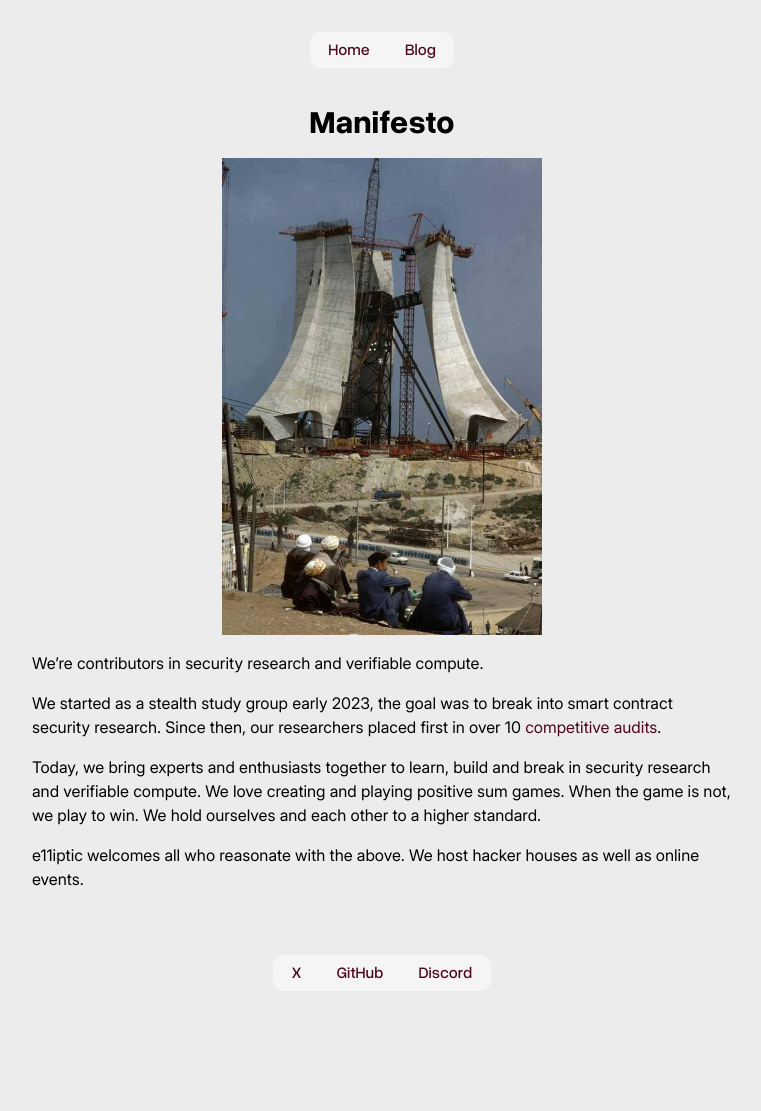
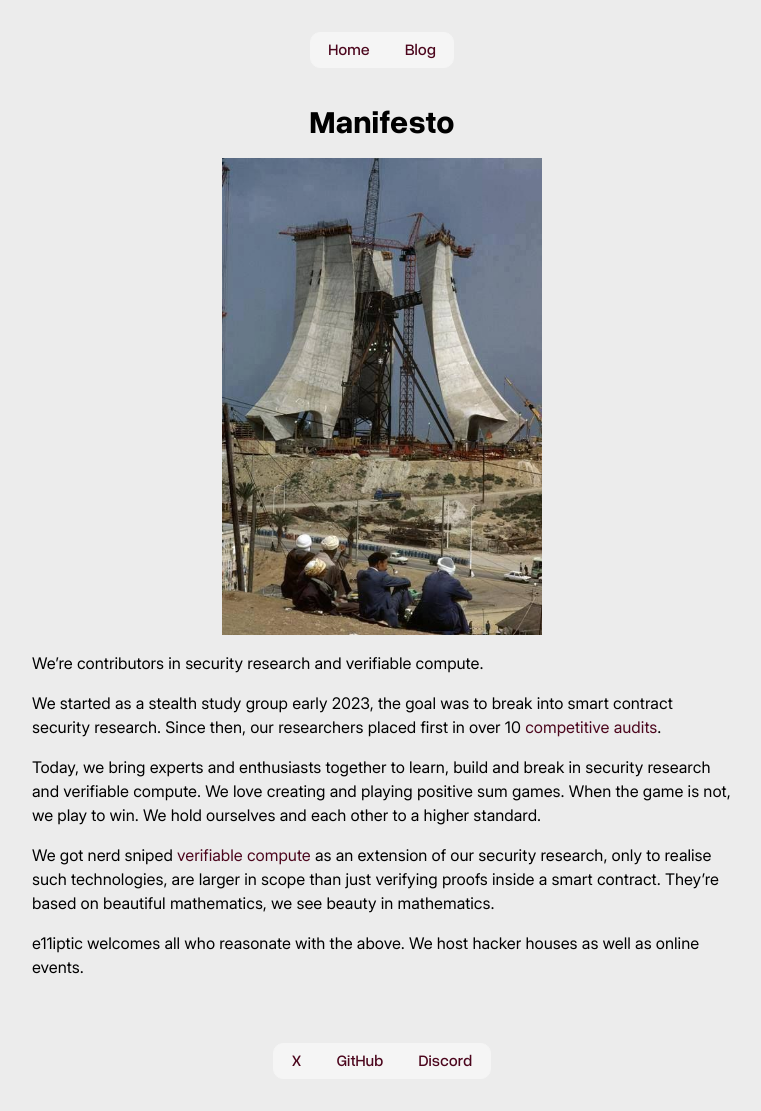
Before and after one commit to e11iptic/e11iptic.github.io, a Jekyll site: the page built from _posts/2025-11-02-Manifesto.md, in a window 1280 px wide. Shown: the whole page, without its empty margins (258-1019 px from the left). Built offline with Jekyll 4.4.1, drawn with Linux system fonts in a browser that asks for light colours; before the commit the page ends 1023 px from its top, so only the background shows below that.

Commit message:
Update manifesto

```diff
--- a/_posts/2025-11-02-Manifesto.md
+++ b/_posts/2025-11-02-Manifesto.md
@@ -12,4 +12,6 @@ We started as a stealth study group early 2023, the goal was to break into smart
 
 Today, we bring experts and enthusiasts together to learn, build and break in security research and verifiable compute. We love creating and playing positive sum games. When the game is not, we play to win. We hold ourselves and each other to a higher standard.
 
+We got nerd sniped [verifiable compute](https://www.microsoft.com/en-us/research/project/verifiable-computing/) as an extension of our security research, only to realise such technologies, are larger in scope than just verifying proofs inside a smart contract. They're based on beautiful mathematics, we see beauty in mathematics.
+
 e11iptic welcomes all who reasonate with the above. We host hacker houses as well as online events.
```
